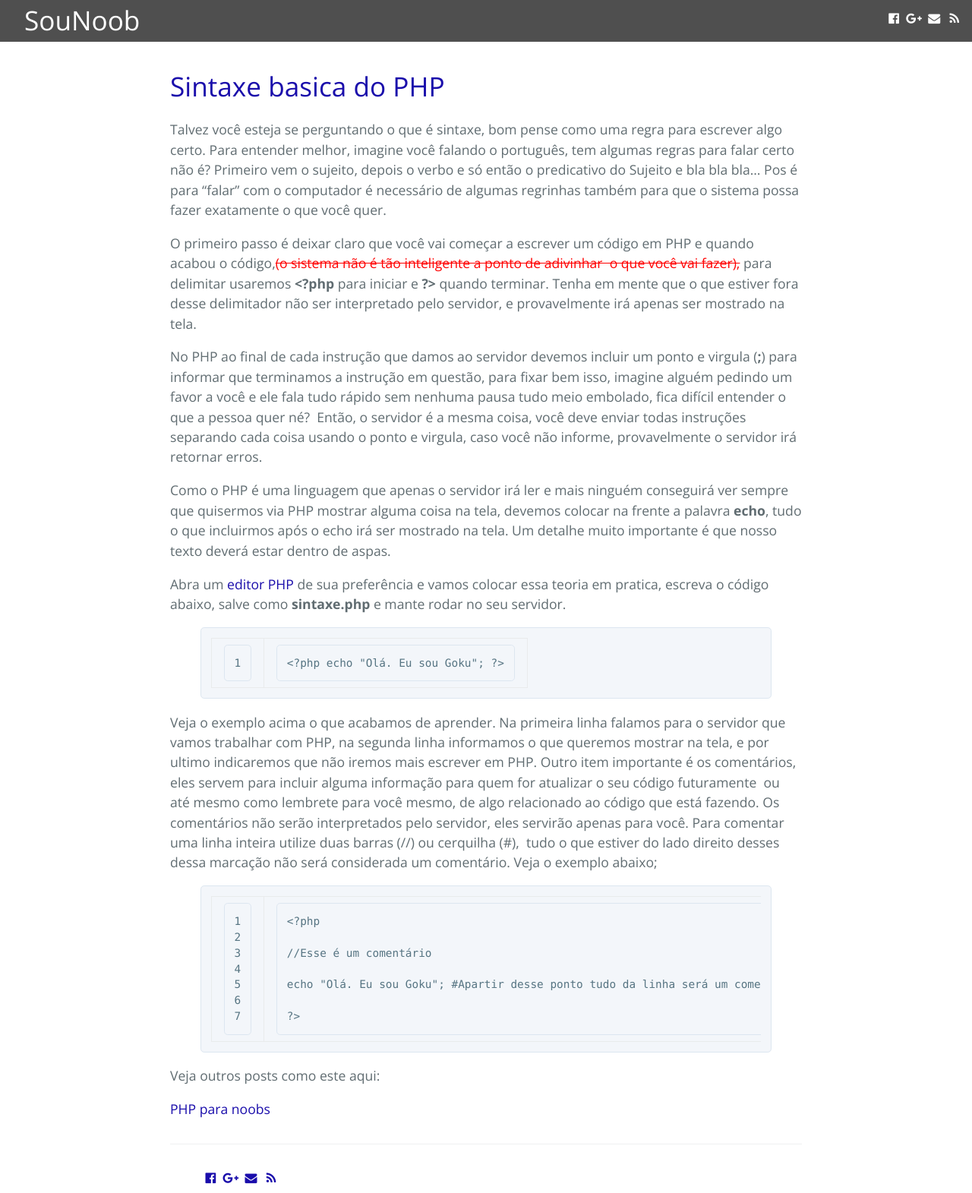
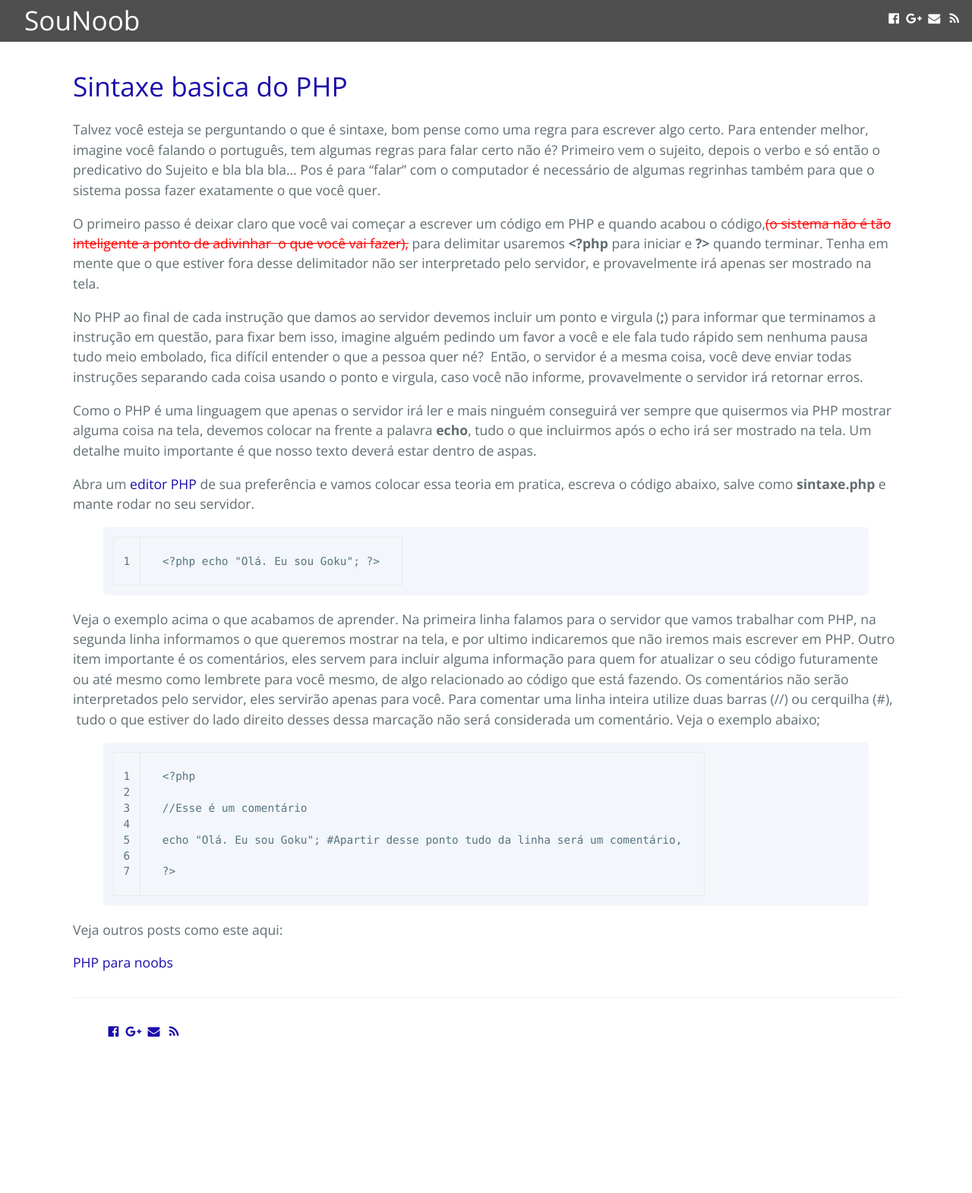
Before and after one commit to sounoob/sounoob.github.io, a Jekyll site: the page built from _posts/2012-09-17-sintaxe-basica-php.md, in a window 1280 px wide. Shown: the whole page at 76% size. Built offline with Jekyll 4.4.1, drawn with Linux system fonts in a browser that asks for light colours; comment, search, counter and statistics services are not loaded; after the commit the page ends 1378 px from its top, so only the background shows below that.

Commit message:
layout fixes

```diff
--- a/assets/css/main.css
+++ b/assets/css/main.css
@@ -156,7 +156,7 @@ ul.social-links li{
 
 @media screen and (min-width: 64em) {
     .main-content {
-        max-width: 64rem;
+        max-width: 100rem;
         padding: 2rem 6rem;
         margin: 0 auto;
         font-size: 1.1rem;
@@ -217,7 +217,13 @@ ul.social-links li{
     border: solid 1px #dce6f0;
     border-radius: 0.3rem;
 }
+.main-content .gutter {
+    padding: 0;
+}
+.main-content .gutter > pre{
+    padding: 0;
 
+}
 .main-content pre > code {
     padding: 0;
     margin: 0;
@@ -236,6 +242,7 @@ ul.social-links li{
 .main-content .highlight pre {
     margin-bottom: 0;
     word-break: normal;
+    border: none;
 }
 
 .main-content .highlight pre,
```
